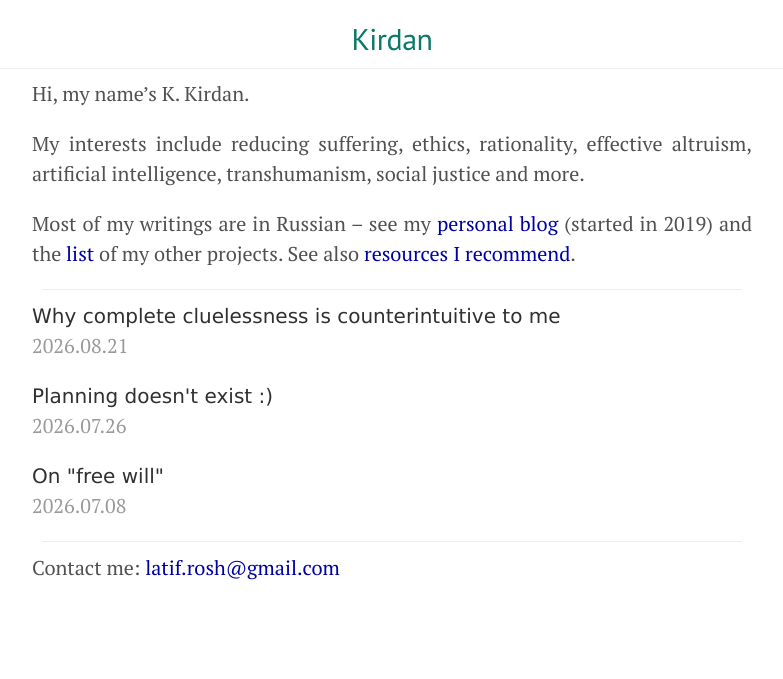
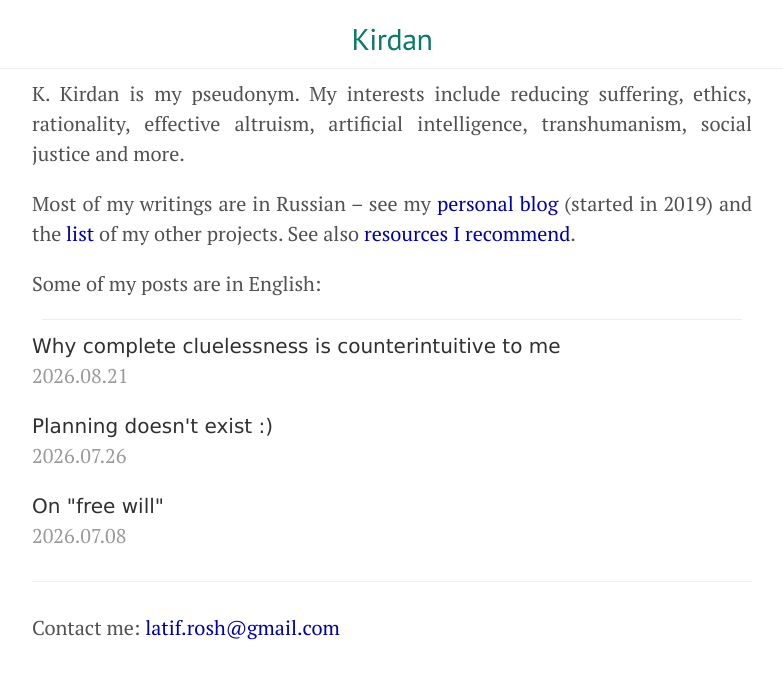
Before and after one commit to KKirdan/kkirdan.github.io, a Jekyll site: the page built from en/index.md, in a window 1280 px wide. Shown: the top 679 px of the page, without its empty margins (248-1031 px from the left). Built offline with Jekyll 4.4.1, drawn with Linux system fonts in a browser that asks for light colours.

Commit message:
Update index.md

```diff
--- a/en/index.md
+++ b/en/index.md
@@ -4,11 +4,11 @@ title: "Kirdan"
 lang: en
 nav_id: 0
 ---
-Hi, my name's K. Kirdan.
-
-My interests include reducing suffering, ethics, rationality, effective altruism, artificial intelligence, transhumanism, social justice and more.
+K. Kirdan is my pseudonym. My interests include reducing suffering, ethics, rationality, effective altruism, artificial intelligence, transhumanism, social justice and more.
 
 Most of my writings are in Russian -- see my [personal blog](../blog/index.html) (started in 2019) and the [list](../index.html) of my other projects. See also [resources I recommend](../en/blog/links.html).
+
+Some of my posts are in English:
 
 <hr style="margin: 10px">
 
@@ -18,6 +18,6 @@ Most of my writings are in Russian -- see my [personal blog](../blog/index.html)
 {% endif %}
 {% endfor %}
 
-<hr style="margin: 10px">
+---
 
 Contact me: <a href="mailto:{{ site.email }}">{{ site.email }}</a>
```
